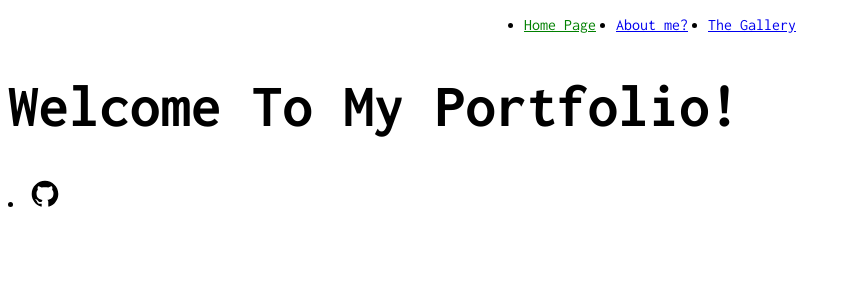
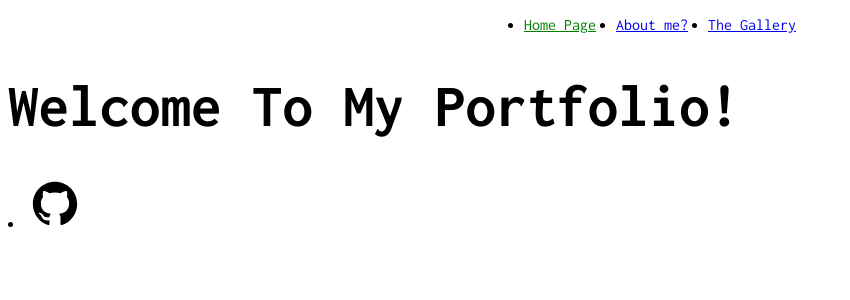
Before and after one commit to BooxStone/BooxStone.github.io, a Jekyll site: the page built from index.html, in a window 1280 px wide. Shown: the top 300 px of the page, without its empty margins (0-850 px from the left). Built offline with Jekyll 4.4.1, drawn with Linux system fonts in a browser that asks for light colours.

Commit message:
Update index.html

```diff
--- a/index.html
+++ b/index.html
@@ -7,7 +7,7 @@ title: The Grandest Portfolio
 <footer>
   <li>
       <a href="https://github.com/BooxStone" target="_blank">
-        <img src="assets/css/images/github-logo-svgrepo-com.svg" alt="GitHub" width="30" height="30"/>
+        <img src="assets/css/images/github-logo-svgrepo-com.svg" alt="GitHub" width="50" height="50" />
       </a>
     </li>
 </footer>
```
